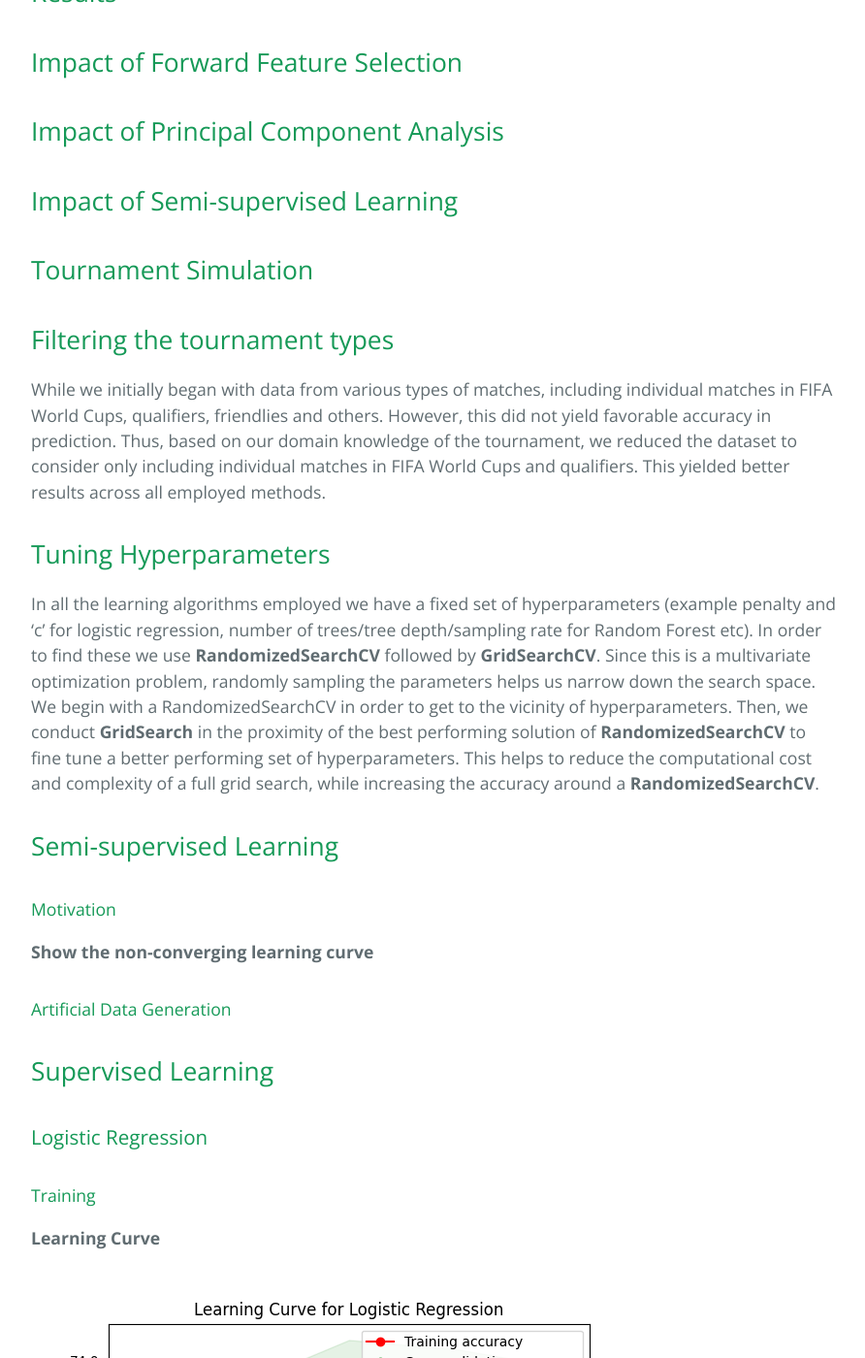
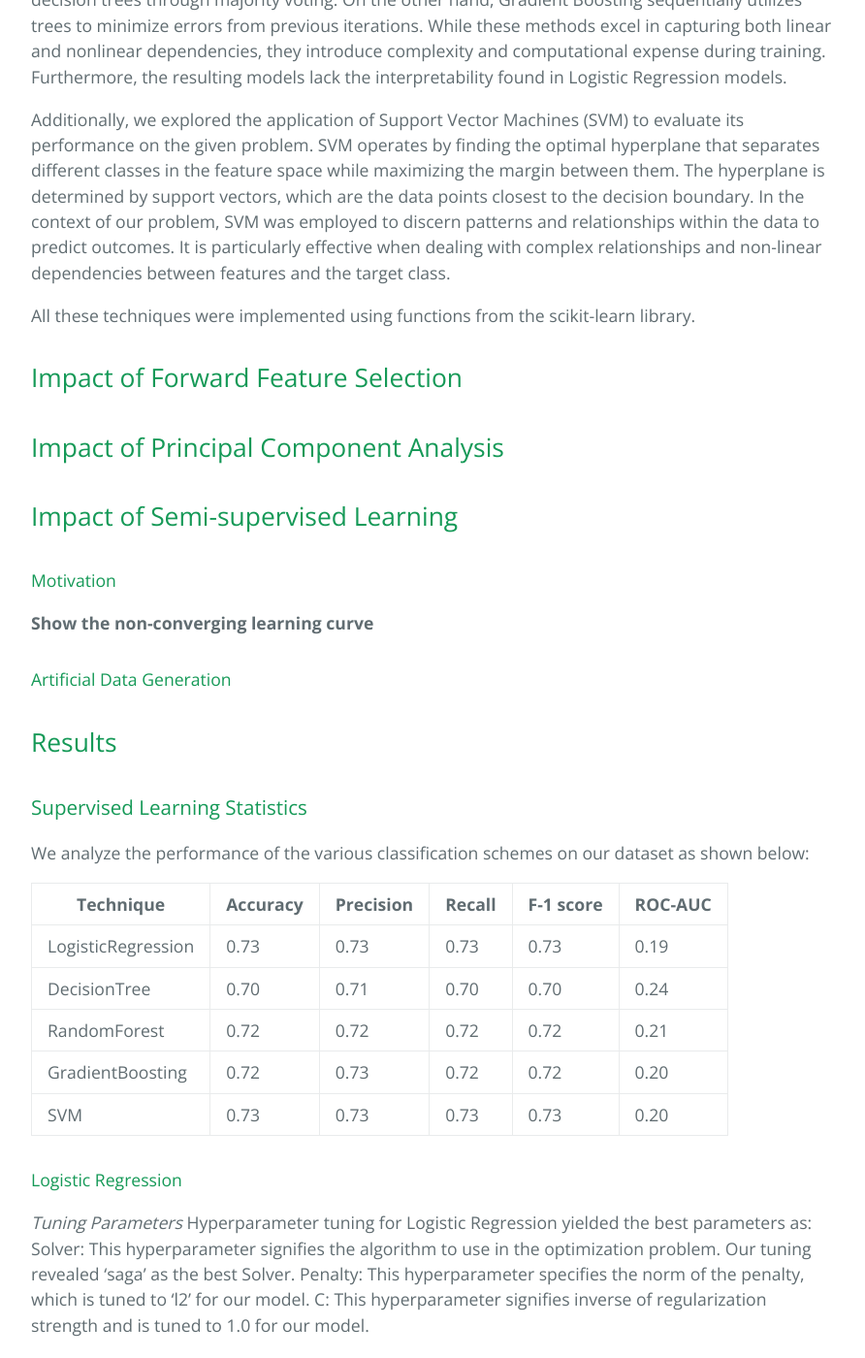
Before and after one commit to neelabhsinha/gatech-cs-7641-project-page, a Jekyll site: the page built from index.md, in a window 1280 px wide and 1400 px high, scrolled down 5981 px. Shown: the whole window at 97% size, without its empty margins (192-1084 px from the left). Built offline with Jekyll 4.4.1, drawn with Linux system fonts in a browser that asks for light colours; formulas are drawn with MathJax 3; our own code applies the rules of GitHub Pages for plain Markdown files; some of the changed text lies outside the part shown.

Commit message:
Refactoring report

```diff
--- a/index.md
+++ b/index.md
@@ -62,11 +62,17 @@ The dataset features are described in the following figure -
 
 Of these the datasets **All International Matches** and **FIFA World Rankings** are used to train and test our Machine Learning schemes ,while the dataset **Soccer World Cup Data** is used to prepare and run tournament simulations.
 
+
+### Filtering the tournament types
+
+While we initially began with data from various types of matches, including individual matches in FIFA World Cups, qualifiers, friendlies and others. However, this did not yield favorable accuracy in prediction. Thus, based on our domain knowledge of the tournament, we reduced the dataset to consider only including individual matches in FIFA World Cups and qualifiers. This yielded better results across all employed methods.
+
 **TODO: Add EDA graphs here and discuss**
 
 ### Hyperparameters
 
-TODO: TBA
+In all the learning algorithms employed we have a fixed set of hyperparameters (example penalty and 'c' for logistic regression, number of trees/tree depth/sampling rate for Random Forest etc). In order to find these we use **RandomizedSearchCV** followed by **GridSearchCV**. Since this is a multivariate optimization problem, randomly sampling the parameters helps us narrow down the search space. We begin with a RandomizedSearchCV in order to get to the vicinity of hyperparameters. Then, we conduct **GridSearch** in the proximity of the best performing solution of **RandomizedSearchCV** to fine tune a better performing set of hyperparameters. This helps to reduce the computational cost and complexity of a full grid search, while increasing the accuracy around a **RandomizedSearchCV**.
+
 
 ### Model Training
 
@@ -84,139 +90,19 @@ Additionally, we explored the application of Support Vector Machines (SVM) to ev
 
 All these techniques were implemented using functions from the scikit-learn library.
 
-## Results
-
 ## Impact of Forward Feature Selection
 
 ## Impact of Principal Component Analysis
 
 ## Impact of Semi-supervised Learning
-
-## Tournament Simulation
-
-
-<!-- ----To see further (Neelabh's checkpoint) ------ -->
-
-## Filtering the tournament types
-
-While we initially began with data from various types of matches, including individual matches in FIFA World Cups, qualifiers, friendlies and others. However, this did not yield favorable accuracy in prediction. Thus, based on our domain knowledge of the tournament, we reduced the dataset to consider only including individual matches in FIFA World Cups and qualifiers. This yielded better results across all employed methods.
-
-## Tuning Hyperparameters
-In all the learning algorithms employed we have a fixed set of hyperparameters (example penalty and 'c' for logistic regression, number of trees/tree depth/sampling rate for Random Forest etc). In order to find these we use **RandomizedSearchCV** followed by **GridSearchCV**. Since this is a multivariate optimization problem, randomly sampling the parameters helps us narrow down the search space. We begin with a RandomizedSearchCV in order to get to the vicinity of hyperparameters. Then, we conduct **GridSearch** in the proximity of the best performing solution of **RandomizedSearchCV** to fine tune a better performing set of hyperparameters. This helps to reduce the computational cost and complexity of a full grid search, while increasing the accuracy around a **RandomizedSearchCV**.
-
-## Semi-supervised Learning
 #### Motivation
 **Show the non-converging learning curve**
 #### Artificial Data Generation
 
+## Results
 
-## Supervised Learning
-
-### Logistic Regression
-
-#### Training
-**Learning Curve**
-
-![LogisticRegressionCurve](./assets/images/learning_curve_logistic_regression.png)
-#### Tuning Parameters
-Hyperparameter tuning for Logistic Regression yielded the best parameters as:
- Solver: This hyperparameter signifies the algorithm to use in the optimization problem. Our tuning revealed 'saga' as the best Solver.
- Penalty: This hyperparameter specifies the norm of the penalty, which is tuned to 'l2' for our model.
- C: This hyperparameter signifies inverse of regularization strength and is tuned to 1.0 for our model.
-
-#### ConfusionMatrix
-
-![LogisticRegressionCM](./assets/images/confusion_matrix_lr.png)
-
-#### ROC/AUC Curve
-![LogisticRegressionROC](./assets/images/roc_curve_lr.png)
-
-### Decision Trees
-#### Training
-**Learning Curve**
-
-![DTCurve](./assets/images/learning_curve_dt.png)
-#### Tuning Parameters
-**Best Param?**
-
-#### ConfusionMatrix
-
-![DTCM](./assets/images/confusion_matrix_dt.png)
-
-#### ROC/AUC Curve
-
-![DTROC](./assets/images/roc_curve_dt.png)
-### Random Forest
-#### Training
-**Learning Curve**
-
-![RFCurve](./assets/images/learning_curve_rf.png)
-#### Tuning Parameters
-**GridSearch?/number of trees/each tree depth**
-
-
-#### ConfusionMatrix
-
-![RFCM](./assets/images/confusion_matrix_rf.png)
-
-#### ROC/AUC Curve
-
-![RFROC](./assets/images/roc_curve_rf.png)
-### Gradient Boosting
-#### Training
-**Learning Curve**
-
-![GBCurve](./assets/images/learning_curve_gb.png)
-#### Tuning Parameters
-**GridSearch?/number of trees/each tree depth**
-
-
-#### ConfusionMatrix
-
-![GBCM](./assets/images/confusion_matrix_gb.png)
-
-#### ROC/AUC Curve
-![GBROC](./assets/images/roc_curve_gb.png)
-
-### SVM
-#### Training
-
-**Learning Curve**
-
-![SVMCurve](./assets/images/learning_curve_svm.png)
-#### Tuning Parameters
-**GridSearch**
-
-
-#### ConfusionMatrix
-
-![SVMCM](./assets/images/confusion_matrix_svm.png)
-
-#### ROC/AUC Curve
-
-![GBROC](./assets/images/roc_curve_svm.png)
-## Tournament Simulation
-
-**Flowchart showing the structure of tournament code?**
-
-**Bracket Predictions?**
-
-**One full tournament run**
-
-
-
-# Mid-Term Results and Discussion
-## Effect of Feature Selection and PCA
-
-**Discuss the effects of different feature-subsets on accuracy**
-## Outcome Prediction
-
-### Semi-supervised Learning Results
-
-
-
-### Supervised Learning Results
-We analyse the performance of the various classification schemes on our dataset as shown below:
+### Supervised Learning Statistics
+We analyze the performance of the various classification schemes on our dataset as shown below:
 
 | Technique          | Accuracy | Precision | Recall | F-1 score | ROC-AUC |
 | ------------------ | -------- | --------- | ------ | --------- | ------- |
@@ -226,11 +112,111 @@ We analyse the performance of the various classification schemes on our dataset
 | GradientBoosting   | 0.72     | 0.73      | 0.72   | 0.72      | 0.20    |
 | SVM                | 0.73     | 0.73      | 0.73   | 0.73      | 0.20    |
 
+#### Logistic Regression
+_Tuning Parameters_
+Hyperparameter tuning for Logistic Regression yielded the best parameters as:
+ Solver: This hyperparameter signifies the algorithm to use in the optimization problem. Our tuning revealed 'saga' as the best Solver.
+ Penalty: This hyperparameter specifies the norm of the penalty, which is tuned to 'l2' for our model.
+ C: This hyperparameter signifies inverse of regularization strength and is tuned to 1.0 for our model.
 
-### Scopes for improvement
+_Learning Curve_
+
+![LogisticRegressionCurve](./assets/images/learning_curve_logistic_regression.png)
+
+_ConfusionMatrix_
+
+![LogisticRegressionCM](./assets/images/confusion_matrix_lr.png)
+
+_ROC/AUC Curve_
+
+![LogisticRegressionROC](./assets/images/roc_curve_lr.png)
+
+#### Decision Trees
+_Tuning Parameters_
+
+Best Param?
+
+_Learning Curve_
+
+![DTCurve](./assets/images/learning_curve_dt.png)
+
+_ConfusionMatrix_
+
+![DTCM](./assets/images/confusion_matrix_dt.png)
+
+_ROC/AUC Curve_
+
+![DTROC](./assets/images/roc_curve_dt.png)
+
+#### Random Forest
+
+_Tuning Parameters_
+
+GridSearch?/number of trees/each tree depth
+
+_Learning Curve_
+
+![RFCurve](./assets/images/learning_curve_rf.png)
+
+
+_ConfusionMatrix_
+
+![RFCM](./assets/images/confusion_matrix_rf.png)
+
+_ROC/AUC Curve_
+
+![RFROC](./assets/images/roc_curve_rf.png)
+
+#### Gradient Boosting
+
+_Tuning Parameters_
+
+GridSearch?/number of trees/each tree depth
+
+_Learning Curve_
+
+![GBCurve](./assets/images/learning_curve_gb.png)
+
+_ConfusionMatrix_
+
+![GBCM](./assets/images/confusion_matrix_gb.png)
+
+_ROC/AUC Curve_
+
+![GBROC](./assets/images/roc_curve_gb.png)
+
+#### SVM
+
+_Tuning Parameters_
+
+GridSearch
+
+_Learning Curve_
+
+![SVMCurve](./assets/images/learning_curve_svm.png)
+
+_ConfusionMatrix_
+
+![SVMCM](./assets/images/confusion_matrix_svm.png)
+
+_ROC/AUC Curve_
+
+![GBROC](./assets/images/roc_curve_svm.png)
+
+
+
+### Tournament Simulation
+**Flowchart showing the structure of tournament code?**
+
+**Bracket Predictions?**
+
+**One full tournament run**
+
+<!-- ----To see further (Neelabh's checkpoint) ------ -->
+
+## Scopes for improvement
 
 **Let's discuss this first once all data is on report**
-
 
 # Post-MidTerm Work
 We will work on the unsupervised portion of the problem related to clustering and enhance our tournament simulations and see if the unsupervised clustering technqiues offer us some new insight that helps us calibrate our supervised classifiers better.
```
